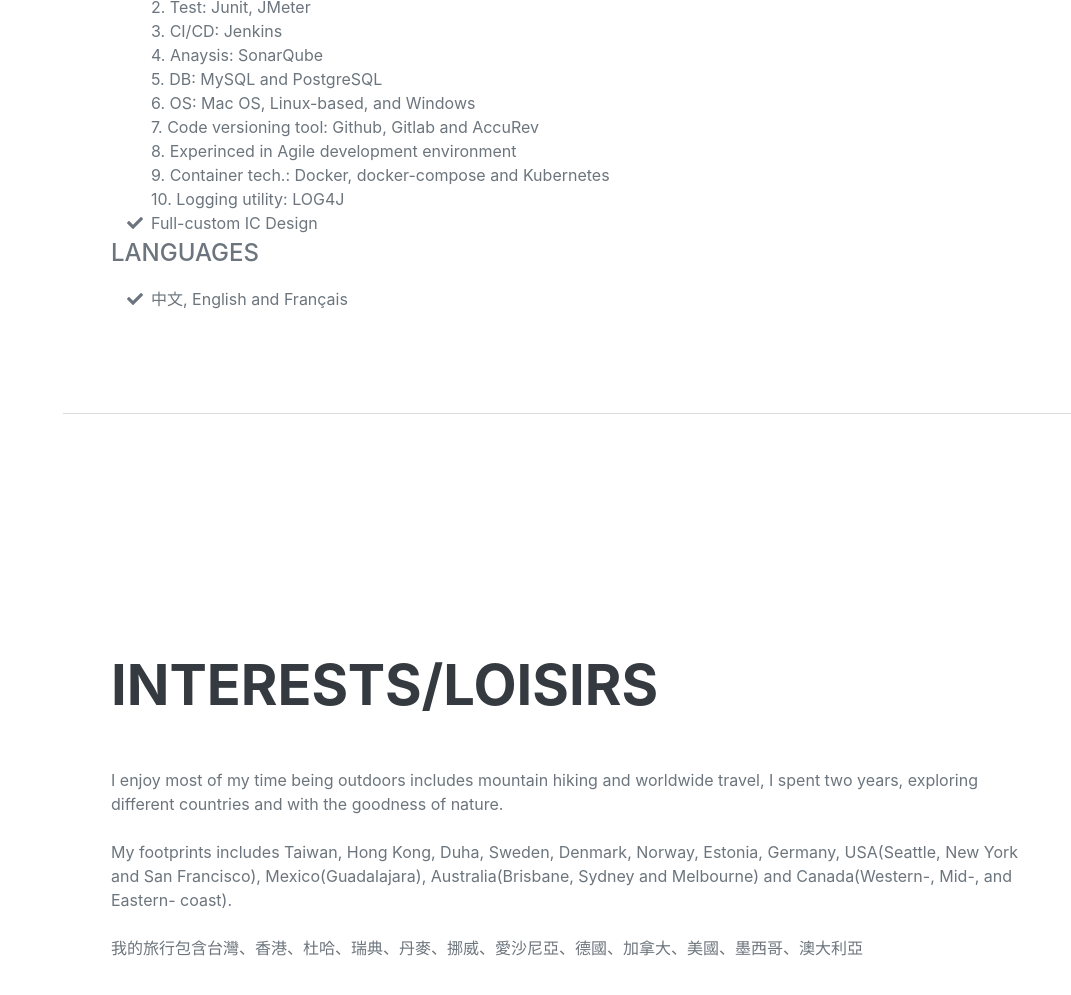
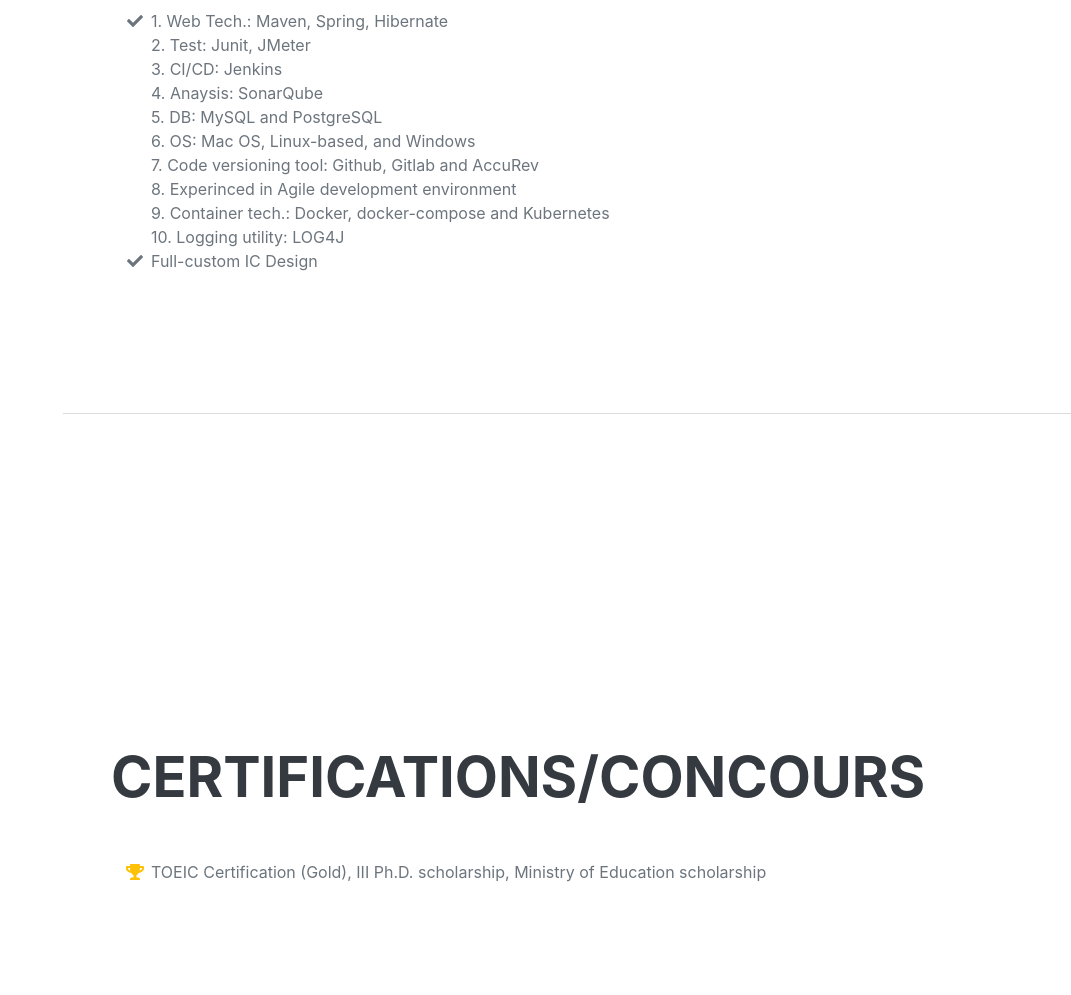
Before and after one commit to EricKao18/Java101, a plain HTML site: page index.html in a window 1280 px wide. Shown: the part 2790-3785 px from the top of the page, without its empty margins (209-1280 px from the left). Drawn offline with nearby package versions, Linux system fonts and the light colour scheme; a web font is replaced by a local one.

Commit message:
Update index.html

```diff
--- a/index.html
+++ b/index.html
@@ -140,30 +140,9 @@
                         Full-custom IC Design
                     </li>
                 </ul>
-                <div class="subheading mb-3">Languages</div>
-                <ul class="fa-ul mb-0">
-                    <li>
-                        <span class="fa-li"><i class="fas fa-check"></i></span>
-                        中文, English and Français
-                    </li>
-                </ul>
-
             </div>
         </section>
-        <hr class="m-0" />
-        <!-- Interests-->
-        <section class="resume-section" id="interests">
-            <div class="resume-section-content">
-                <h2 class="mb-5">Interests/Loisirs</h2>
-                <!-- <p>Apart from being a web developer, I enjoy most of my time being outdoors. In the winter, I am an avid skier and novice ice climber. During the warmer months here in Colorado, I enjoy mountain biking, free climbing, and kayaking.</p>
-                    <p class="mb-0">When forced indoors, I follow a number of sci-fi and fantasy genre movies and television shows, I am an aspiring chef, and I spend a large amount of my free time exploring the latest technology advancements in the front-end web development world.</p> -->
-                <p>I enjoy most of my time being outdoors includes mountain hiking and worldwide travel, I spent two years, exploring different countries and with the goodness of nature.<br /><br />
-                    My footprints includes Taiwan, Hong Kong, Duha, Sweden, Denmark, Norway, Estonia, Germany, USA(Seattle, New York and San Francisco), Mexico(Guadalajara), Australia(Brisbane, Sydney and Melbourne) and Canada(Western-, Mid-, and Eastern- coast). <br /><br />
-                    我的旅行包含台灣、香港、杜哈、瑞典、丹麥、挪威、愛沙尼亞、德國、加拿大、美國、墨西哥、澳大利亞
 
-                </p>
-            </div>
-        </section>
         <hr class="m-0" />
         <!-- Awards-->
         <section class="resume-section" id="awards">
```
